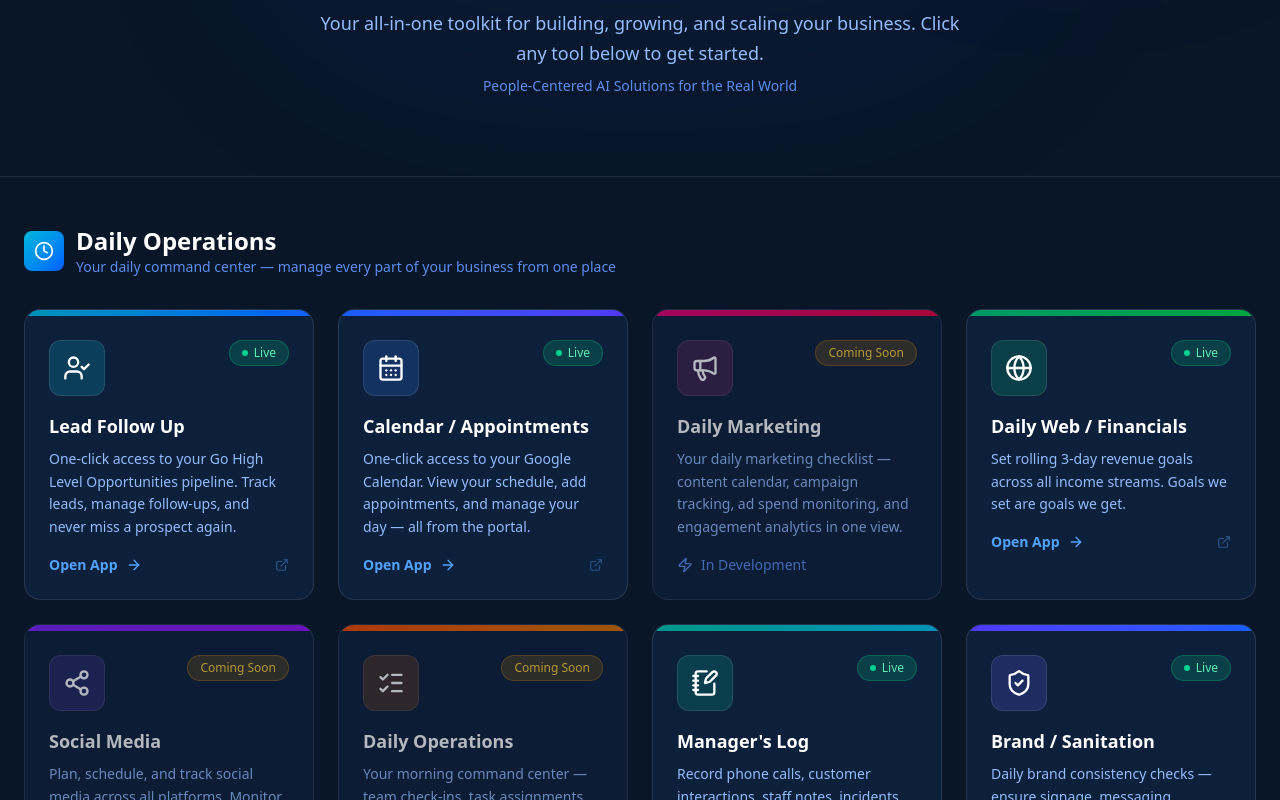
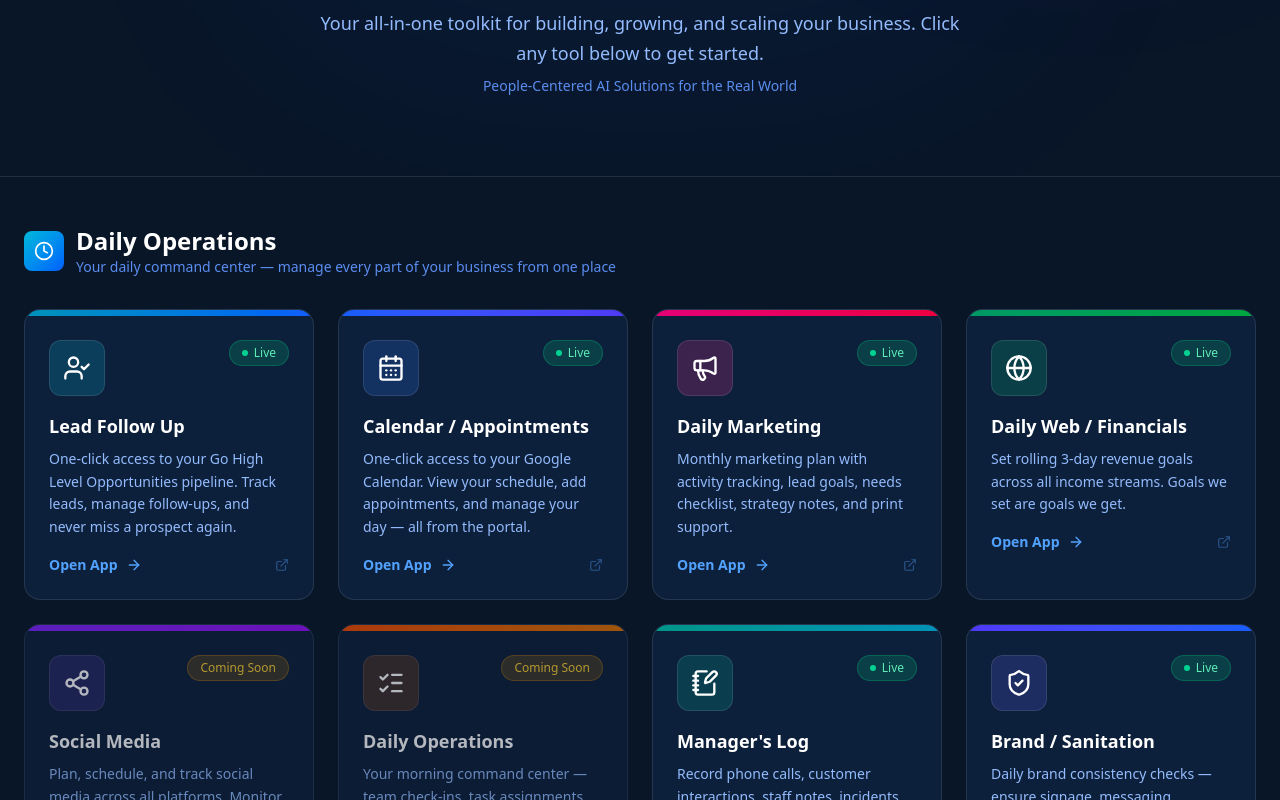
Before and after one commit to BrettLechtenbrerg/Masters-Edge-Portal, a Next.js app: page / in a window 1280 px wide. Shown: the part 426-1226 px from the top of the page. Built offline with nearby package versions, Linux system fonts and the light colour scheme.

Commit message:
Daily Marketing live — tsai-daily-marketing.vercel.app

```diff
--- a/src/app/page.tsx
+++ b/src/app/page.tsx
@@ -65,12 +65,12 @@ const apps: AppCard[] = [
   {
     name: "Daily Marketing",
     description:
-      "Your daily marketing checklist — content calendar, campaign tracking, ad spend monitoring, and engagement analytics in one view.",
+      "Monthly marketing plan with activity tracking, lead goals, needs checklist, strategy notes, and print support.",
     icon: Megaphone,
-    url: "#",
+    url: "https://tsai-daily-marketing.vercel.app",
     gradient: "from-pink-600 to-rose-600",
     iconBg: "bg-pink-500/20",
-    status: "coming-soon",
+    status: "live",
     tier: "daily-ops",
   },
   {
```
